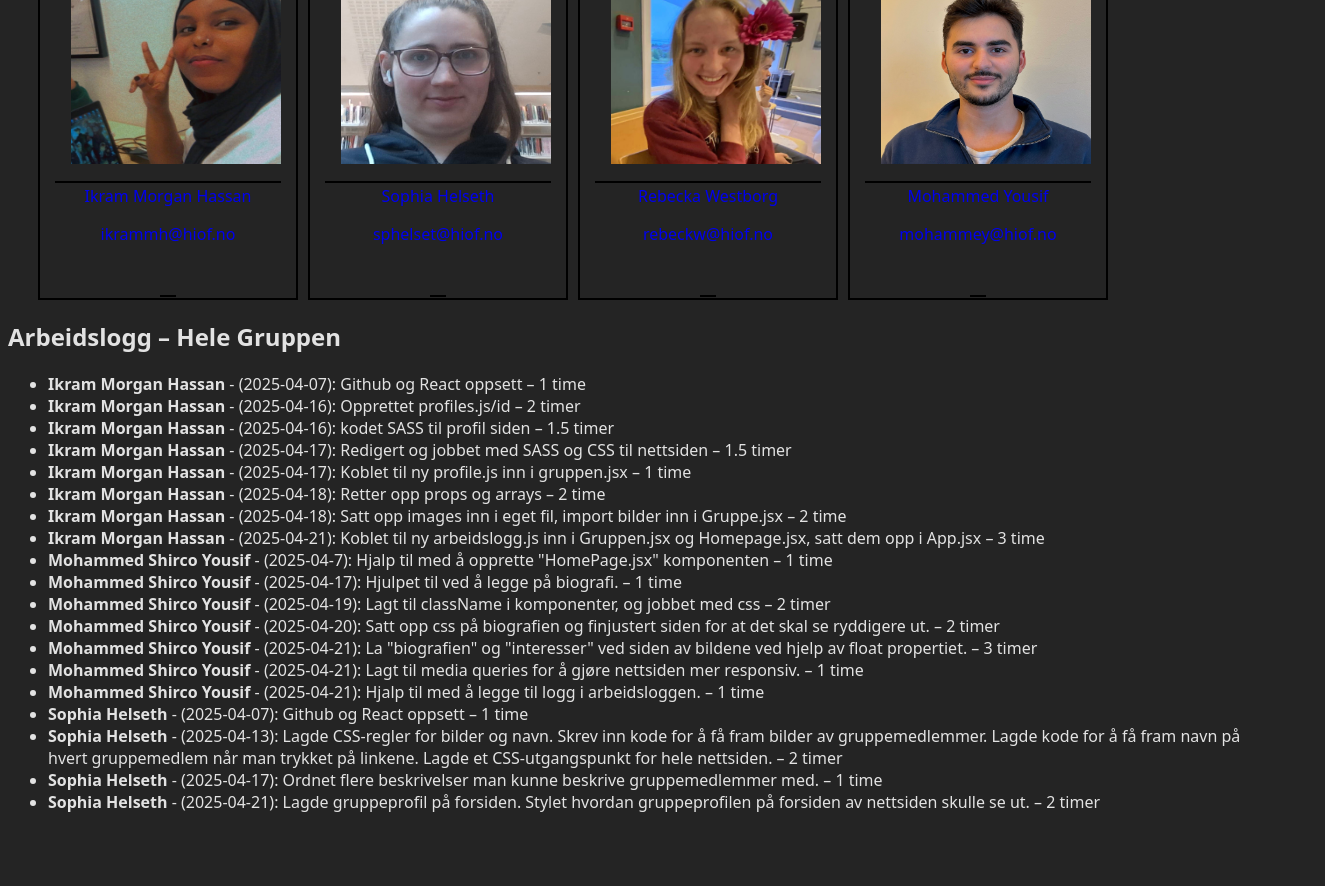
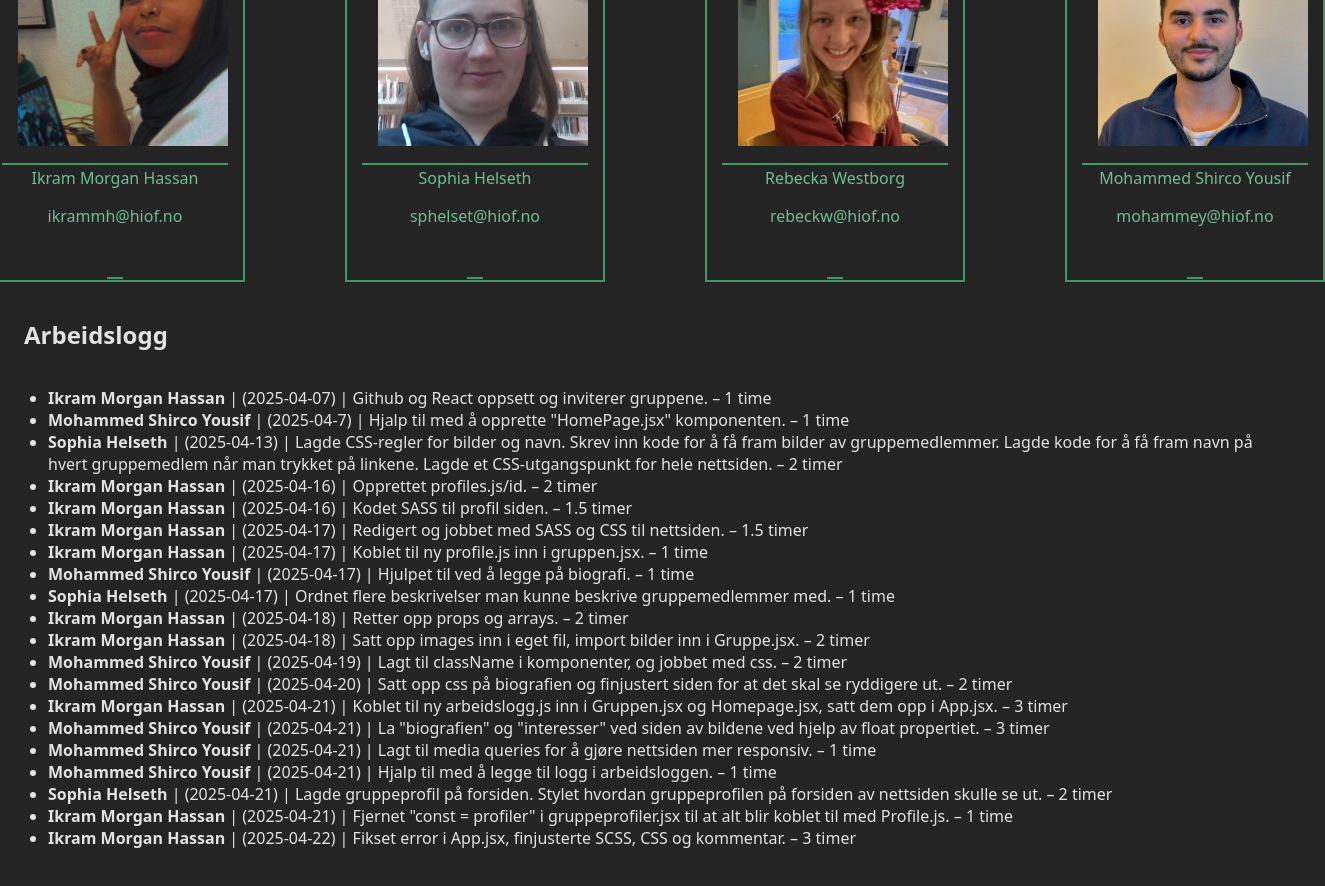
Before and after one commit to Caeum/Arbeidskrav-3_Gruppe4, a React (Vite) app: page / in a window 1280 px wide. Shown: the part 300-1186 px from the top of the page, 1325 px wide, since content can reach past the window. Built offline with nearby package versions, Linux system fonts and the light colour scheme.

Commit message:
Satt opp komentar

```diff
--- a/src/App.jsx
+++ b/src/App.jsx
@@ -5,13 +5,12 @@ import viteLogo from '/vite.svg'
 import './index.css'
 import HomePage from './components/HomePage'
 import Gruppen from './components/Gruppen'
-import profiles from './assets/profiles';
+import profiles from './assets/Profiles.js';
 import Gruppeprofilene from './components/gruppeprofiler';
-import arbeidslogg from './assets/arbeidslogg';
 
 
 // HOVEDKOMPONENTEN
-const gruppeteam = "Gruppemedlemmer";
+const gruppeteam = "";
 /* const personer = [
   { id: 'sophia', fornavn: 'Sophia', bilde: 'bildeavsophia.png', etternavn: 'Helseth', epost: 'sphelset@hiof.no', beskrivelse: 'Jeg heter Sophia, og jeg er 27 år, og elsker løping. Jeg bor i Fredrikstad og liker design. interesser: løpe, danse, lese',},
   { id: 'Ikram', fornavn: 'Ikram Morgan', bilde: 'bildeavikram.png', etternavn: 'Hassan', epost: 'ikrammh@hiof.no', beskrivelse: 'kommer',},
@@ -20,21 +19,21 @@ const gruppeteam = "Gruppemedlemmer";
 ]; */
 
 function App() {
-  const [count, setCount] = useState(0); // Ikke i bruk nå, men kan beholdes for videre utvikling
+  const [count, setCount] = useState(0);
   return (
     <Router>
       <div className="container-app">
         <header className="header-app">
           <div className="logo-app">GRUPPE 4</div>
-            {/* Endring: Sender inn `profiles` til Meny-komponenten i stedet for `personer` for at profiles.js skal funke og blir skrevet inn i nettsiden*/}
+           {/* Sender inn profilsamling til Meny-komponenten */}
           <Meny gruppeteam={gruppeteam} profiles={profiles} />
         </header>
         <div className="innhold-app">
         <Routes>
-    {/* Viser hjem-siden når path = "/" */}
+          {/* Rute til startsiden ("/") */}
     <Route path="/" element={<HomePage gruppeteam={gruppeteam} />} />
 
-    {/* Dynamisk opprettelse av ruter for hver person i profillisten */}
+     {/* Dynamisk opprettelse av en rute for hver person i `profiles` */}
     {profiles.map(person => (
       <Route key={person.id} path={`/${person.id}`} element={<Gruppen person={person} />} />
     ))}
@@ -46,15 +45,16 @@ function App() {
   );
 }
 
-// NAVIGASJONSKOMPONENT
+// MENY-KOMPONENT
 function Meny({ gruppeteam, profiles }) {
   return (
     <nav className="meny">
       <ul>
+        {/* Link til startsiden */}
         <li>
           <Link to="/">Hjem</Link>
           </li>
-           {/* Dynamisk generering av linker for hver person basert på `profiles` */}
+          {/* Dynamisk generering av menyvalg for hvert gruppemedlem */}
           {profiles.map(person => (
             <li key={person.id}>
               <Link to={`/${person.id}`}>{person.fornavn}</Link>
--- a/src/assets/arbeidslogg.js
+++ b/src/assets/arbeidslogg.js
@@ -1,69 +1,53 @@
-
+// Liste over alle loggførte bidrag fra gruppemedlemmene.
 
 const arbeidslogg = [
   {
     dato: '2025-04-07',
     navn: 'Ikram Morgan Hassan',
     id: 'ikram',
-    oppgave: 'Github og React oppsett',
+    oppgave: 'Github og React oppsett og inviterer gruppene.',
     timer: '1 time'
   },
   {
-    dato: '2025-04-16',
-    navn: 'Ikram Morgan Hassan',
-    id: 'ikram',
-    oppgave: 'Opprettet profiles.js/id',
+    dato: '2025-04-7',
+    navn: 'Mohammed Shirco Yousif',
+    id: 'mohammed',
+    oppgave: 'Hjalp til med å opprette "HomePage.jsx" komponenten.',
+    timer: '1 time'
+  },
+  {
+    dato: '2025-04-13',
+    navn: 'Sophia Helseth',
+    id: 'sophia',
+    oppgave: 'Lagde CSS-regler for bilder og navn. Skrev inn kode for å få fram bilder av gruppemedlemmer. Lagde kode for å få fram navn på hvert gruppemedlem når man trykket på linkene. Lagde et CSS-utgangspunkt for hele nettsiden.',
     timer: '2 timer'
   },
   {
     dato: '2025-04-16',
     navn: 'Ikram Morgan Hassan',
     id: 'ikram',
-    oppgave: 'kodet SASS til profil siden',
+    oppgave: 'Opprettet profiles.js/id.',
+    timer: '2 timer'
+  },
+  {
+    dato: '2025-04-16',
+    navn: 'Ikram Morgan Hassan',
+    id: 'ikram',
+    oppgave: 'Kodet SASS til profil siden.',
     timer: '1.5 timer'
   },
   {
     dato: '2025-04-17',
     navn: 'Ikram Morgan Hassan',
     id: 'ikram',
-    oppgave: 'Redigert og jobbet med SASS og CSS til nettsiden',
+    oppgave: 'Redigert og jobbet med SASS og CSS til nettsiden.',
     timer: '1.5 timer'
   },
   {
     dato: '2025-04-17',
     navn: 'Ikram Morgan Hassan',
     id: 'ikram',
-    oppgave: 'Koblet til ny profile.js inn i gruppen.jsx',
-    timer: '1 time'
-  },
-  {
-    dato: '2025-04-18',
-    navn: 'Ikram Morgan Hassan',
-    id: 'ikram',
-    oppgave: 'Retter opp props og arrays',
-    timer: '2 time'
-  },
-  {
-    dato: '2025-04-18',
-    navn: 'Ikram Morgan Hassan',
-    id: 'ikram',
-    oppgave: 'Satt opp images inn i eget fil, import bilder inn i Gruppe.jsx',
-    timer: '2 time'
-  },
-  {
-    dato: '2025-04-21',
-    navn: 'Ikram Morgan Hassan',
-    id: 'ikram',
-    oppgave: 'Koblet til ny arbeidslogg.js inn i Gruppen.jsx og Homepage.jsx, satt dem opp i App.jsx',
-    timer: '3 time'
-  },
-
-
-  {
-    dato: '2025-04-7',
-    navn: 'Mohammed Shirco Yousif',
-    id: 'mohammed',
-    oppgave: 'Hjalp til med å opprette "HomePage.jsx" komponenten',
+    oppgave: 'Koblet til ny profile.js inn i gruppen.jsx.',
     timer: '1 time'
   },
   {
@@ -74,10 +58,31 @@ const arbeidslogg = [
     timer: '1 time'
   },
   {
+    dato: '2025-04-17',
+    navn: 'Sophia Helseth',
+    id: 'sophia',
+    oppgave: 'Ordnet flere beskrivelser man kunne beskrive gruppemedlemmer med.',
+    timer: '1 time'
+  },
+  {
+    dato: '2025-04-18',
+    navn: 'Ikram Morgan Hassan',
+    id: 'ikram',
+    oppgave: 'Retter opp props og arrays.',
+    timer: '2 timer'
+  },
+  {
+    dato: '2025-04-18',
+    navn: 'Ikram Morgan Hassan',
+    id: 'ikram',
+    oppgave: 'Satt opp images inn i eget fil, import bilder inn i Gruppe.jsx.',
+    timer: '2 timer'
+  },
+  {
     dato: '2025-04-19',
     navn: 'Mohammed Shirco Yousif',
     id: 'mohammed',
-    oppgave: 'Lagt til className i komponenter, og jobbet med css',
+    oppgave: 'Lagt til className i komponenter, og jobbet med css.',
     timer: '2 timer'
   },
   {
@@ -89,44 +94,30 @@ const arbeidslogg = [
   },
   {
     dato: '2025-04-21',
-    navn: 'Mohammed Shirco Yousif',
-    id: 'mohammed',
-    oppgave: 'La "biografien" og "interesser" ved siden av bildene ved hjelp av float propertiet.',
+    navn: 'Ikram Morgan Hassan',
+    id: 'ikram',
+    oppgave: 'Koblet til ny arbeidslogg.js inn i Gruppen.jsx og Homepage.jsx, satt dem opp i App.jsx.',
     timer: '3 timer'
   },
   {
     dato: '2025-04-21',
     navn: 'Mohammed Shirco Yousif',
     id: 'mohammed',
+    oppgave: 'La "biografien" og "interesser" ved siden av bildene ved hjelp av float propertiet.',
+    timer: '3 timer'
+  },
+{
+    dato: '2025-04-21',
+    navn: 'Mohammed Shirco Yousif',
+    id: 'mohammed',
     oppgave: 'Lagt til media queries for å gjøre nettsiden mer responsiv.',
     timer: '1 time'
   },
-  {
+ {
     dato: '2025-04-21',
     navn: 'Mohammed Shirco Yousif',
     id: 'mohammed',
     oppgave: 'Hjalp til med å legge til logg i arbeidsloggen.',
-    timer: '1 time'
-  },
-  {
-    dato: '2025-04-07',
-    navn: 'Sophia Helseth',
-    id: 'sophia',
-    oppgave: 'Github og React oppsett',
-    timer: '1 time'
-  },
-  {
-    dato: '2025-04-13',
-    navn: 'Sophia Helseth',
-    id: 'sophia',
-    oppgave: 'Lagde CSS-regler for bilder og navn. Skrev inn kode for å få fram bilder av gruppemedlemmer. Lagde kode for å få fram navn på hvert gruppemedlem når man trykket på linkene. Lagde et CSS-utgangspunkt for hele nettsiden.',
-    timer: '2 timer'
-  },
-  {
-    dato: '2025-04-17',
-    navn: 'Sophia Helseth',
-    id: 'sophia',
-    oppgave: 'Ordnet flere beskrivelser man kunne beskrive gruppemedlemmer med.',
     timer: '1 time'
   },
   {
@@ -136,6 +127,22 @@ const arbeidslogg = [
     oppgave: 'Lagde gruppeprofil på forsiden. Stylet hvordan gruppeprofilen på forsiden av nettsiden skulle se ut.',
     timer: '2 timer'
   },
+  {
+    dato: '2025-04-21',
+    navn: 'Ikram Morgan Hassan',
+    id: 'ikram',
+    oppgave: 'Fjernet "const = profiler" i gruppeprofiler.jsx til at alt blir koblet til med Profile.js.',
+    timer: '1 time'
+  },
+  {
+    dato: '2025-04-22',
+    navn: 'Ikram Morgan Hassan',
+    id: 'ikram',
+    oppgave: 'Fikset error i App.jsx, finjusterte SCSS, CSS og kommentar.',
+    timer: '3 timer'
+  },
+
+
 ];
 
   export default arbeidslogg;
--- a/src/assets/profiles.js
+++ b/src/assets/profiles.js
@@ -1,5 +1,4 @@
-// Liste over alle personer i gruppen
-// Brukes for å generere både meny og visning
+// Liste over alle personer i gruppen.
 
 const profiles = [
     {
@@ -8,7 +7,7 @@ const profiles = [
       etternavn: 'Hassan',
       epost: 'ikrammh@hiof.no',
       bilde: 'bildeavikram.png',
-      bio: 'Hei! Jeg heter Ikram Morgan Hassan, er 23 år gammel og bor i Moss. Jeg er lidenskapelig opptatt av kreative uttrykk som å tegne, male og 3D-modellering. Jeg elsker spill, både å spille og skape dem. Nylig har jeg blitt hekta på Pokémon, både kortsamling og selve spillet. På fritiden liker jeg å lese engelske bøker, spesielt innen fantasy, sci-fi og horror. Når jeg er i hyperfokus, kan jeg jobbe i timesvis uten å merke tiden gå.',
+      bio: 'Hei! Jeg heter Ikram Morgan Hassan, er 23 år gammel og bor i Moss. Jeg er en kreativ sjel som elsker å tegne, male og drive med 3D-modellering. Spill er en stor del av livet mitt – både å spille og å lage dem. En av favorittseriene mine er Final Fantasy, jeg elsker både spillopplevelsen og de fantastiske historiene. På fritiden liker jeg å lese bøker på engelsk, helst innen fantasy, sci-fi og horror. Når jeg havner i hyperfokus, kan jeg jobbe intenst og lenge uten å merke tiden.',
       interesser: ['Spill', 'tegne', '3D-modelere', 'bøker', 'figuriner', 'Pokémon'],
     },
     {
--- a/src/components/HomePage.jsx
+++ b/src/components/HomePage.jsx
@@ -1,13 +1,15 @@
 import React from 'react';
 import arbeidslogg from '../assets/arbeidslogg';
 import '../styles/gruppen.scss';
+import profiles from '../assets/Profiles';
 
-// Importer bilder og profil-data her også
+// Importerer bilder for hver person
 import sophiaBilde from '../website_images/bildeavsophia.png';
 import ikramBilde from '../website_images/bildeavikram.png';
 import rebeckaBilde from '../website_images/bildeavrebecka.png';
 import mohammedBilde from '../website_images/bildeavmohammed.png';
 
+// Lager et objekt som kobler ID til bilde
 const bilder = {
   sophia: sophiaBilde,
   ikram: ikramBilde,
@@ -15,48 +17,17 @@ const bilder = {
   mohammed: mohammedBilde,
 };
 
-const profiler = [
-  {
-    id: 'ikram',
-    fornavn: 'Ikram Morgan',
-    etternavn: 'Hassan',
-    epost: 'ikrammh@hiof.no',
-    link: '/ikram'
-  },
-  {
-    id: 'sophia',
-    fornavn: 'Sophia',
-    etternavn: 'Helseth',
-    epost: 'sphelset@hiof.no',
-    link: '/sophia'
-  },
-  {
-    id: 'rebecka',
-    fornavn: 'Rebecka',
-    etternavn: 'Westborg',
-    epost: 'rebeckw@hiof.no',
-    link: '/rebecka'
-  },
-  {
-    id: 'mohammed',
-    fornavn: 'Mohammed',
-    etternavn: 'Yousif',
-    epost: 'mohammey@hiof.no',
-    link: '/mohammed'
-  },
-];
-
 function HomePage({ gruppeteam }) {
   return (
     <div>
-      <h1>Velkommen</h1>
+      <h1>Gruppemedlemmer</h1>
       <p>{gruppeteam}</p>
 
-      {/* PROFILKORTENE */}
+      {/* Viser alle gruppemedlemmer med bilde, navn og e-post */}
       <div className="gruppeprofilene">
-        {profiler.map(gruppemedlem => (
+        {profiles.map(gruppemedlem => (
           <div key={gruppemedlem.id} className="gruppeprofiler">
-            <a href={gruppemedlem.link}>
+            <a href={`/${gruppemedlem.id}`}>
               <img
                 src={bilder[gruppemedlem.id]}
                 alt={gruppemedlem.fornavn}
@@ -69,12 +40,12 @@ function HomePage({ gruppeteam }) {
         ))}
       </div>
 
-      {/* ARBEIDSLOGG */}
-      <h2>Arbeidslogg – Hele Gruppen</h2>
+       {/* Viser arbeidslogg for hele gruppa */}
+      <h2>Arbeidslogg</h2>
       <ul>
         {arbeidslogg.map((logg, index) => (
           <li key={index}>
-            <strong>{logg.navn}</strong> - ({logg.dato}): {logg.oppgave} – {logg.timer}
+            <strong>{logg.navn}</strong> | ({logg.dato}) | {logg.oppgave} – {logg.timer}
           </li>
         ))}
       </ul>
--- a/src/components/Meny.jsx
+++ b/src/components/Meny.jsx
@@ -10,7 +10,8 @@ function Meny({ profiles }) {
         <li>
           <Link to="/">Hjem</Link>
         </li>
-         {/* Dynamisk generert liste med linker til hver person */}
+
+        {/* Genererer en meny-lenke for hvert medlem */}
         {profiles.map(person => (
           <li key={person.id}>
             <Link to={`/${person.id}`}>{person.fornavn}</Link>
--- a/src/components/gruppeprofiler.jsx
+++ b/src/components/gruppeprofiler.jsx
@@ -1,11 +1,13 @@
 import React from 'react';
 import '../styles/gruppen.scss'
-// Importerer bildene
+
+// Importerer bilder for hver person
 import sophiaBilde from '../website_images/bildeavsophia.png';
 import ikramBilde from '../website_images/bildeavikram.png';
 import rebeckaBilde from '../website_images/bildeavrebecka.png';
 import mohammedBilde from '../website_images/bildeavmohammed.png';
 
+// Lager et objekt som kobler ID til bilde
 const bilder = {
   sophia: sophiaBilde,
   ikram: ikramBilde,
@@ -13,52 +15,7 @@ const bilder = {
   mohammed: mohammedBilde,
 };
 
-// Liste over alle personer i gruppen
-// Brukes for å generere både meny og visning
-
-const profiler = [
-    {
-      id: 'ikram',
-      fornavn: 'Ikram Morgan',
-      etternavn: 'Hassan',
-      epost: 'ikrammh@hiof.no',
-      bilde: 'bildeavikram.png',
-      bio: 'Hei! Jeg heter Ikram Morgan Hassan, er 23 år gammel og bor i Moss. Jeg er lidenskapelig opptatt av kreative uttrykk som å tegne, male og 3D-modellering. Jeg elsker spill, både å spille og skape dem. Nylig har jeg blitt hekta på Pokémon, både kortsamling og selve spillet. På fritiden liker jeg å lese engelske bøker, spesielt innen fantasy, sci-fi og horror. Når jeg er i hyperfokus, kan jeg jobbe i timesvis uten å merke tiden gå.',
-      interesser: ['Spill', 'tegne', '3D-modelere', 'bøker', 'figuriner', 'Pokémon'],
-      link: '/ikram'
-    },
-    {
-      id: 'sophia',
-      fornavn: 'Sophia',
-      etternavn: 'Helseth',
-      epost: 'sphelset@hiof.no',
-      bilde: 'bildeavsophia.png',
-      bio: 'Jeg heter Sophia Helseth, og jeg er 27 år, og elsker å løpe og gå tur. Jeg bor i Fredrikstad og liker også å designe, synge, spille gitar, høre på musikk, lese bøker og danse.',
-      interesser: ['Løpe', 'Gå tur', 'Danse', 'Lese', 'Designe', 'Synge', 'Spille gitar', 'Høre på musikk'],
-      link: '/sophia'
-    },
-    {
-      id: 'rebecka',
-      fornavn: 'Rebecka',
-      etternavn: 'Westborg',
-      epost: 'rebeckw@hiof.no',
-      bilde: 'bildeavrebecka.png',
-      bio: 'Mitt navn er Rebecka Westborg og jeg er en jente på 21 år som bor i Halden. Der har jeg bodd i snart 7 år. Jeg bodde i Sarpsborg før vi flyttet til Halden, men jeg ble født og oppvokst i Fredrikstad egentlig. Man kan si jeg er årntli østlending. Jeg bor med mamma, pappa, mine 2 søstre, bestemoren min som jeg kaller Mimmi, og en liten hund som heter Tinka.',
-      interesser: ['tegne', 'male', 'grafisk design', 'fotografi'],
-      link: '/rebecka'
-    },
-    {
-      id: 'mohammed',
-      fornavn: 'Mohammed',
-      etternavn: 'Yousif',
-      epost: 'mohammey@hiof.no',
-      bilde: 'bildeavmohammed.png',
-      bio: 'Jeg heter Mohammed Yousif, og er 21 år. Jeg ble født i bergen og flyttet til fredrikstad da jeg var 6 år. Da bodde jeg i torp.Nå bor i fredrikstad,lisleby. Der har jeg bodd i 4 år.',
-      interesser: ['Fotball', 'Trening', 'Kjøre bil'],
-      link: '/mohammed'
-    },
-  ];
-
+// Profilkort
   function Gruppeprofiler({ gruppemedlem }) {
     return (
       <div className="gruppeprofiler">
@@ -71,6 +28,7 @@ const profiler = [
     );
   }
 
+// Samler og viser alle profilkort
   function Gruppeprofilene() {
     return (
       <div className="gruppeprofilene">
--- a/src/index.css
+++ b/src/index.css
@@ -15,7 +15,8 @@
 a {
   padding: calc(0.5rem + 4px) 1rem;
   text-decoration: none;
-  border-bottom: 2px solid #000;
+  border-bottom: 2px solid #3e9967;
+  color: #6cc092;
 }
 
 
@@ -25,6 +26,12 @@ a {
   min-height:200vh;
 }
 
+h2{
+  padding: 1rem;
+}
+
+
+
 
 
 
@@ -33,7 +40,7 @@ a {
   justify-content: space-between;
   align-items:center;
   padding:30px;
-  background-color: darkslateblue;
+  background-color: #3e9967;
 }
 
 .logo-app {
@@ -69,10 +76,6 @@ div p{
   padding-left: 18rem;
 }
 
-
-
-
-
 img {
   width:25%;
   height:25%;
@@ -80,12 +83,13 @@ img {
 
 .gruppeprofilene {
   display: flex;
-  gap:10px;
-  margin-left:30px;
+    justify-content: center;
+    gap: 100px;
+    margin-left: 30px;
 }
 
 .gruppeprofiler {
-  border: 2px solid #000;
+  border: 2px solid #3e9967;
   padding:15px;
   text-align: center;
 }
@@ -96,8 +100,9 @@ img {
 
 .bilde {
   width:210px;
-  height:190px;
+  height: auto;
 }
+
 
 @media screen and (max-width: 1000px) {
   .gruppeprofilene {
@@ -108,6 +113,8 @@ img {
     flex-direction: row;
   }
 }
+
+
 
 
 
--- a/src/styles/Gruppen.scss
+++ b/src/styles/Gruppen.scss
@@ -18,6 +18,12 @@
       }
     }
 
+    .arbeidslogg{
+      padding: 2rem;
+      li{
+        padding: 5px;
+      }
+}
 
     .tekst-app {
       flex: 2 1 500px;
```
Also changed, not shown: src/components/Gruppen.jsx (+8 -2 lines).
